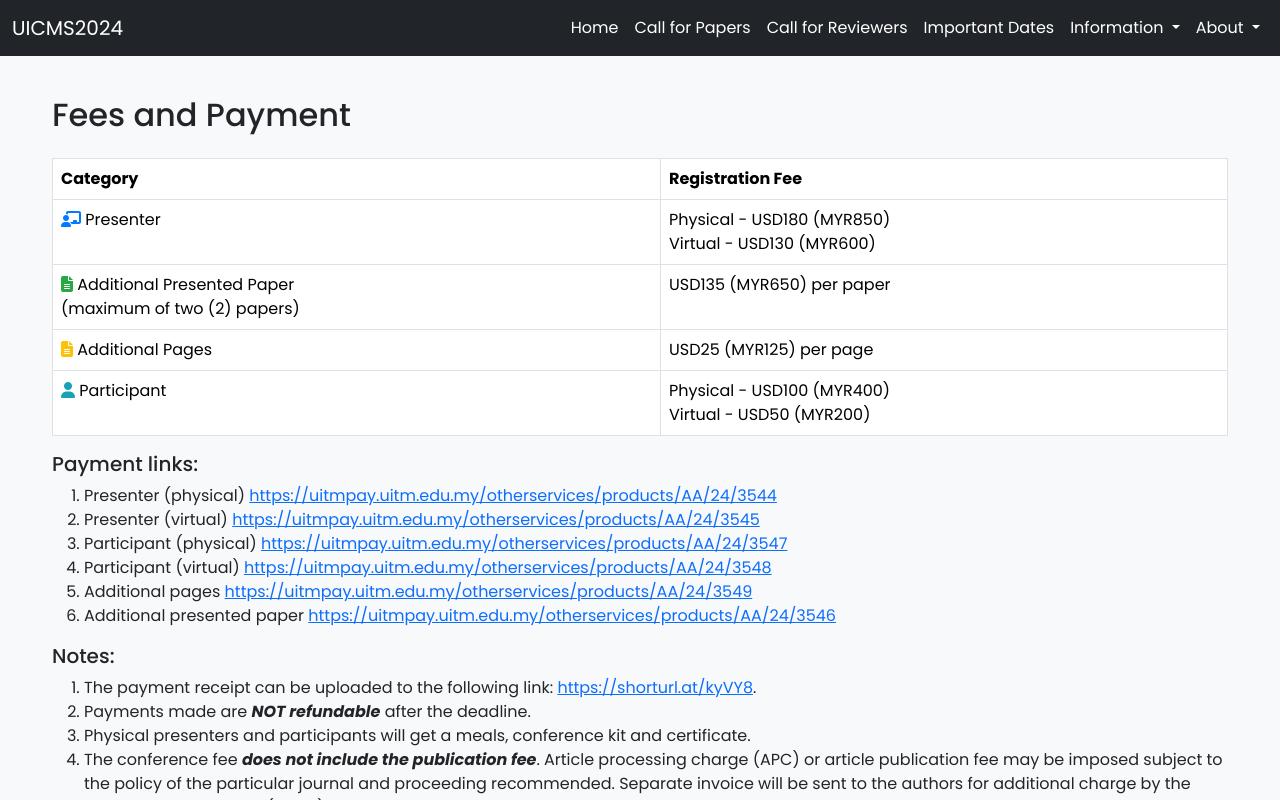
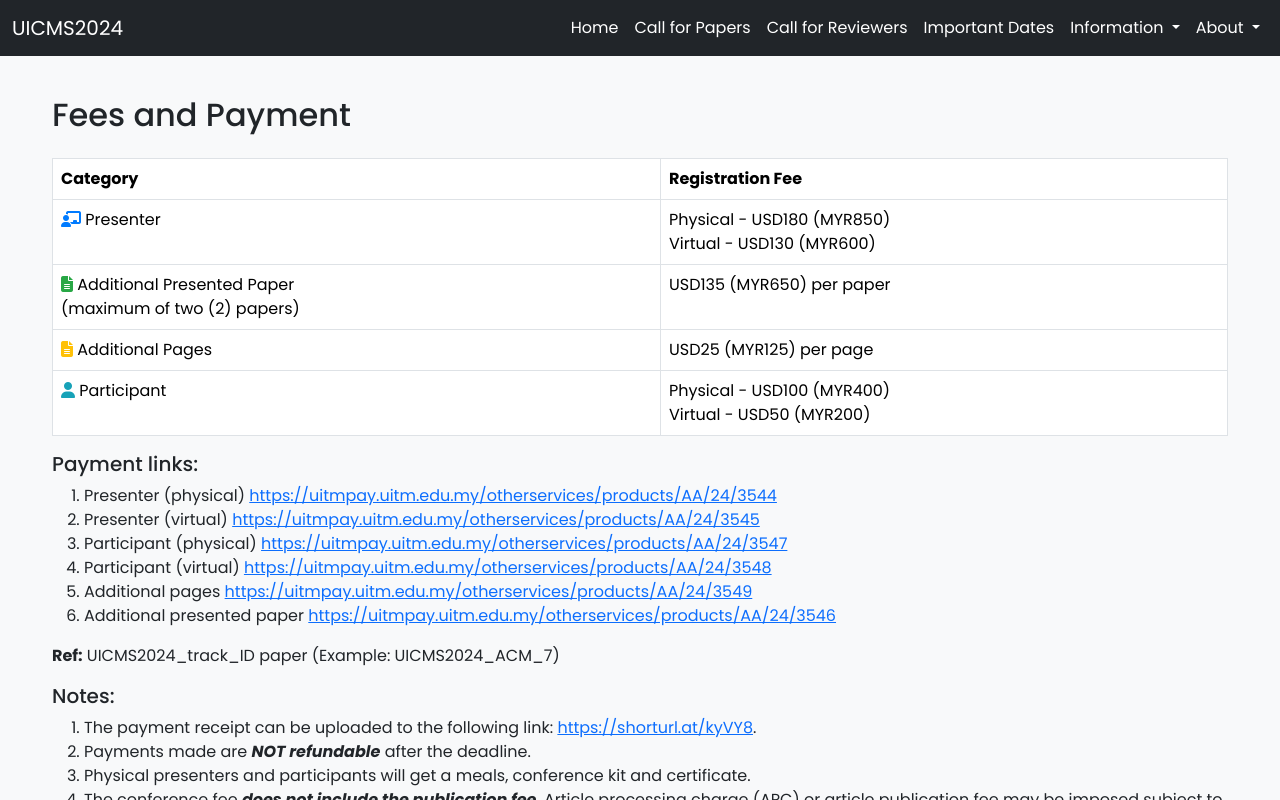
Before and after one commit to uicms2024/uicms2024.github.io, an Angular app: page /fees in a window 1280 px wide. Shown: the top 800 px of the page. Built offline with nearby package versions, Linux system fonts and the light colour scheme.

Commit message:
Add ref to payment on fees page

```diff
--- a/src/app/fees/fees.component.html
+++ b/src/app/fees/fees.component.html
@@ -66,6 +66,10 @@
 <li>Additional presented paper
     <a href="https://uitmpay.uitm.edu.my/otherservices/products/AA/24/3546">https://uitmpay.uitm.edu.my/otherservices/products/AA/24/3546</a>
     </ol>
+    <div><span class="fw-bold">Ref:</span> UICMS2024_track_ID paper
+    (Example: UICMS2024_ACM_7)
+    </div>
+
   </div>
 
   <!-- <div class="mt-3">
```
